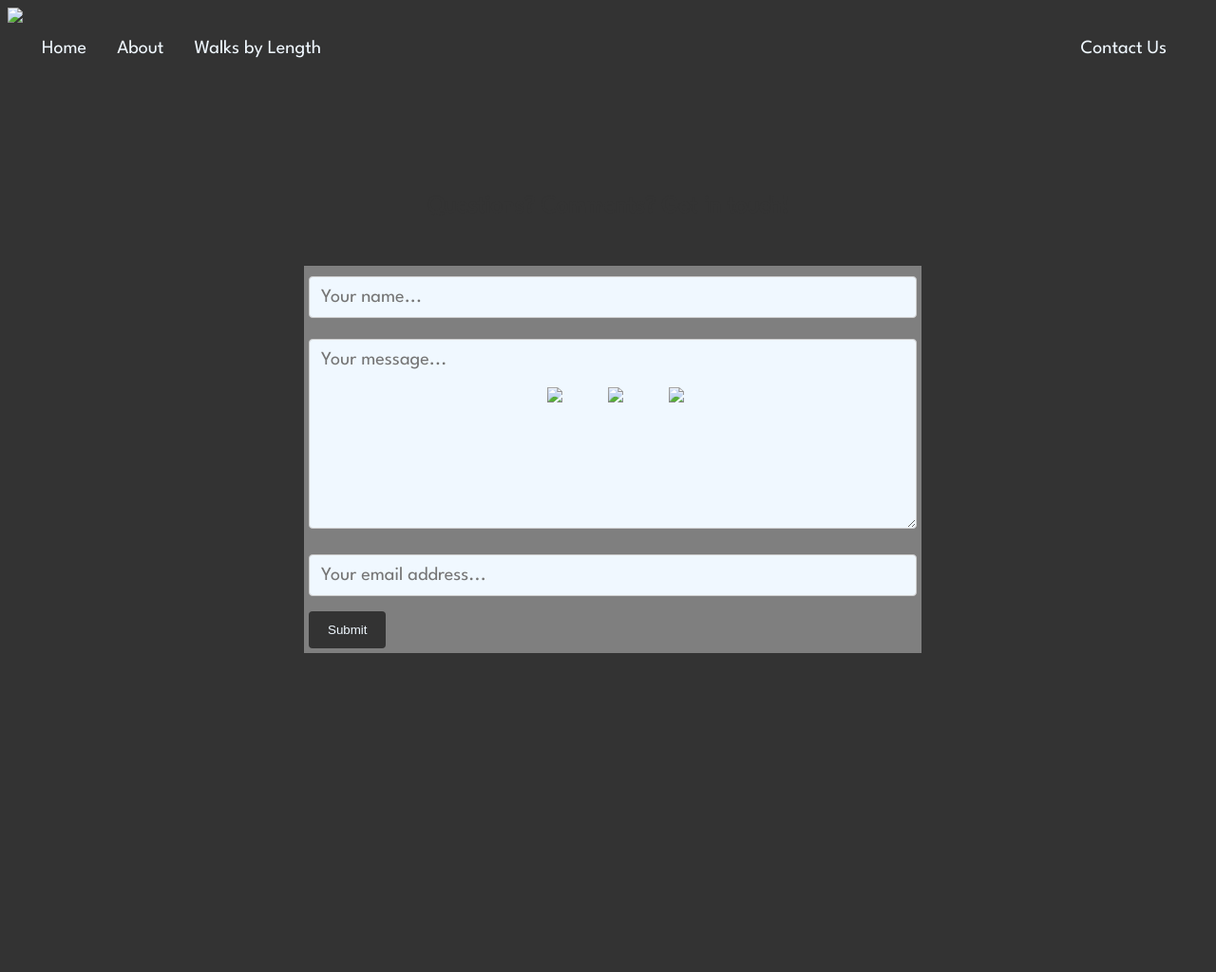
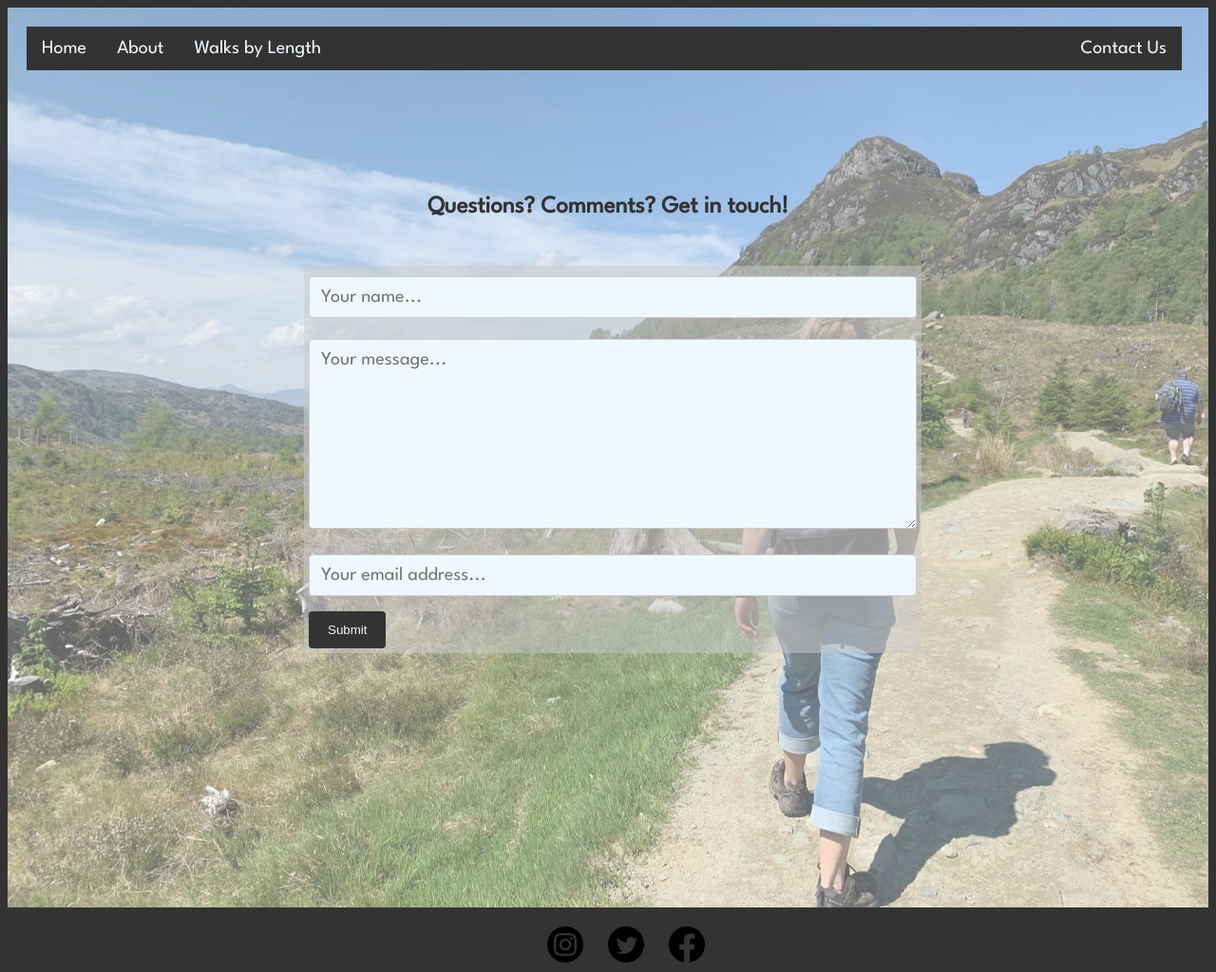
Before and after one commit to JulietteBehr/CFG-finalproject, a plain HTML site: page contact.html in a window 1280 px wide. Shown: the whole page at 95% size. Before the commit the page ends 800 px from the top, so only its background shows below. Drawn offline with Linux system fonts and the light colour scheme.

Commit message:
Update contact.html

```diff
--- a/contact.html
+++ b/contact.html
@@ -12,7 +12,7 @@
     <title>The Edinburgh Walking Guide</title>
 </head>
 <body>
-  <img src=".\images\img2.jpg" div class="bg-img" style="width:100%">
+  <img src=".\img2.jpg" div class="bg-img" style="width:100%">
       <div class="container">
         <div class="topnav">
           <a href=".\index.html">Home</a>
@@ -52,13 +52,13 @@
 <P></P>
     <footer>
       <a href="https://www.instagram.com" target="blank">
-      <img src=".\images\instagram.png"  id="logo1">
+      <img src=".\instagram.png"  id="logo1">
       </a>
       <a href="https://www.twitter.com" target="blank">
-        <img src=".\images\twitter.png"  id="logo2">
+        <img src=".\twitter.png"  id="logo2">
         </a>
         <a href="https://www.facebook.com" target="blank">
-          <img src=".\images\facebook.png"  id="logo3">
+          <img src=".\facebook.png"  id="logo3">
           </a>
   </footer>
 </body>
```
